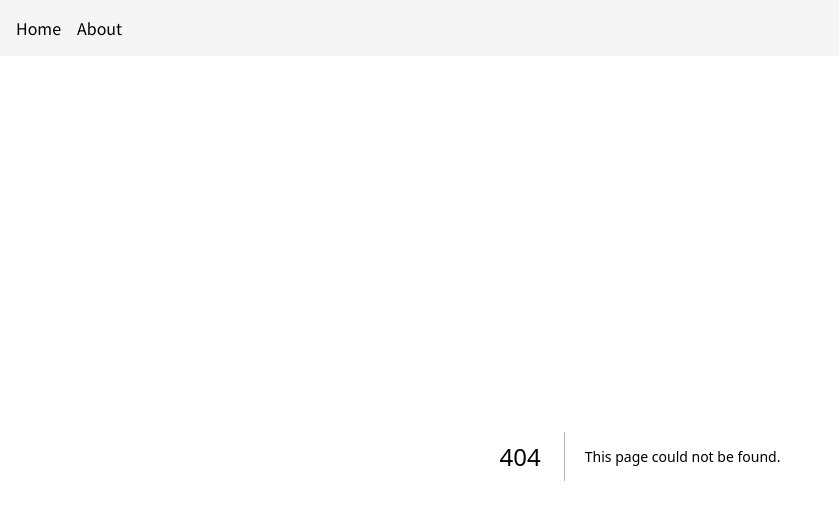
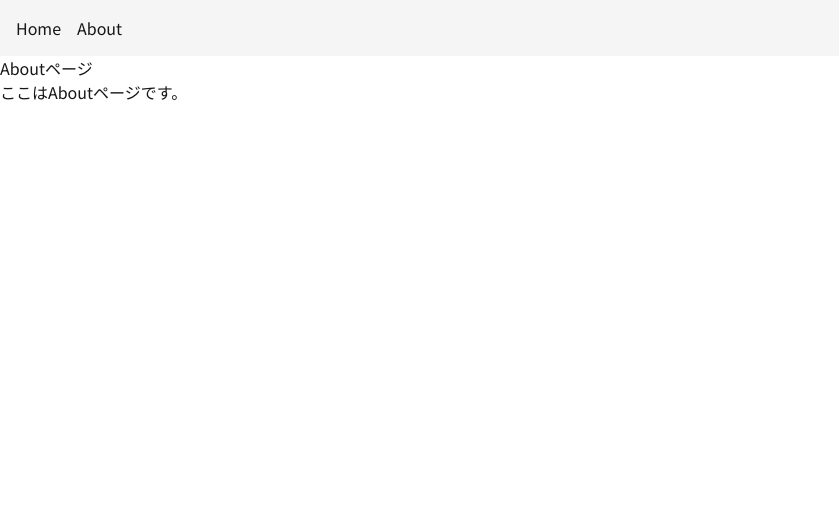
Before and after one commit to efal-yw/helloworld-blog, a Next.js app: page /about in a window 1280 px wide. Before the commit this address had no page. Shown: the top 520 px of the page, without its empty margins (0-839 px from the left). Built offline with nearby package versions, Linux system fonts and the light colour scheme.

Commit message:
feat: add about page

```diff
--- /dev/null
+++ b/src/app/about/page.tsx
@@ -0,0 +1,8 @@
+export default function About() {
+  return (
+    <main>
+      <h1>Aboutページ</h1>
+      <p>ここはAboutページです。</p>
+    </main>
+  );
+}
```
